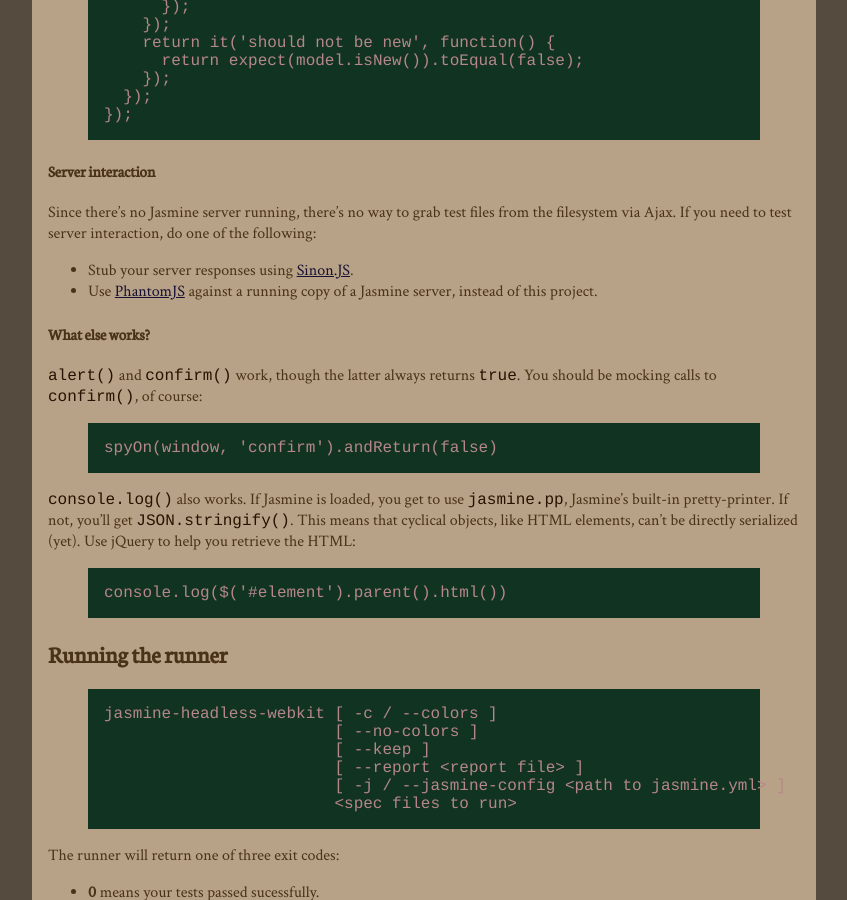
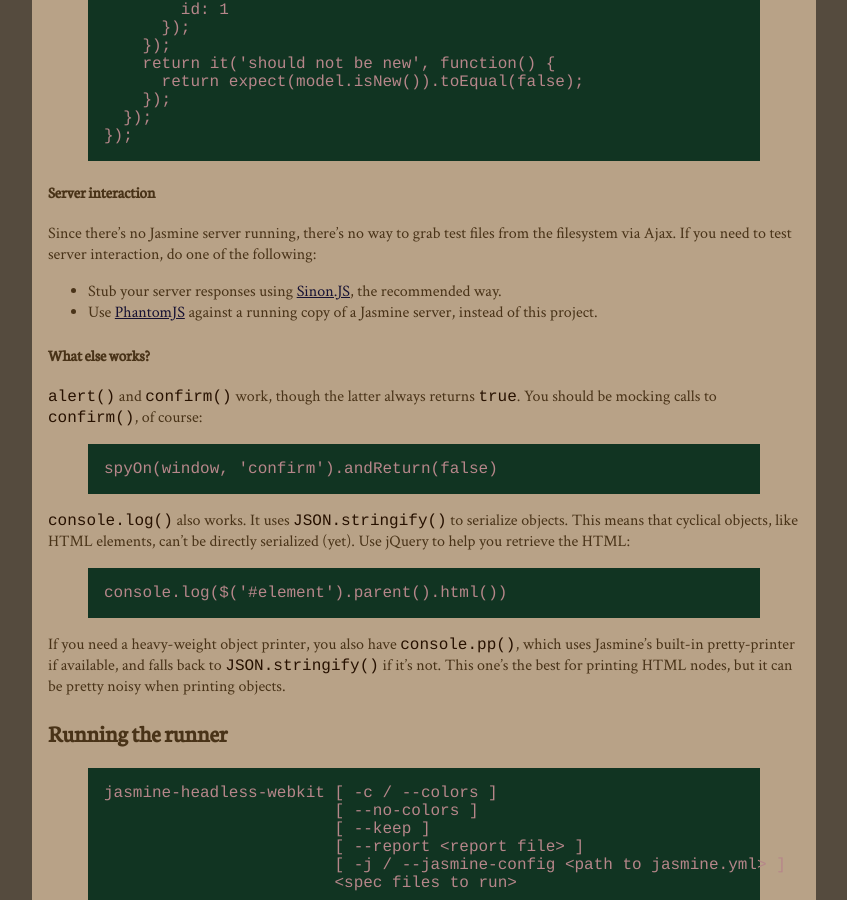
Before and after one commit to johnbintz/jasmine-headless-webkit, a Jekyll site: the page built from index.md, in a window 1280 px wide and 900 px high, scrolled down 2525 px. Shown: the whole window, without its empty margins (216-1063 px from the left). Built offline with Jekyll 4.4.1, drawn with Linux system fonts in a browser that asks for light colours; Markdown is read by kramdown in place of the engine named in the settings; some of the changed text lies outside the part shown.

Commit message:
update docs for pretty-print

```diff
--- a/index.md
+++ b/index.md
@@ -25,7 +25,7 @@
 
 `jasmine-headless-webkit` also streamlines your workflow in other ways:
 
-* It integrates with [Autotest](https://github.com/seattlerb/zentest) and can easily be used with [watchr](https://github.com/mynyml/watchr) to automate the running of your tests during development.
+* It integrates with [Guard](https://github.com/guard/guard) when using [`guard-jasmine-headless-webkit`](https://github.com/guard/guard-jasmine-headless-webkit), and it works out-of-the-box with [Autotest](https://github.com/seattlerb/zentest).
 * It compiles [CoffeeScript](http://jashkenas.github.com/coffee-script/), both for your tests and for your application logic.
 * It can be configured like RSpec, and its output is very similar to RSpec's output, so you don't need to learn too much new stuff to use and integrate it.
 
@@ -47,7 +47,8 @@
 
 ### What do I need to get it working?
 
-Installation requires Qt 4.7.  The Internets will tell you how to get that for your particular environment.
+Installation requires Qt 4.7.  [`capybara-webkit`](https://github.com/thoughtbot/capybara-webkit) has the best instructions for installing Qt on various
+operating systems, so I'm not going to duplicate their work.
 `jasmine-headless-webkit` has been tested in the following environments:
 
 * Mac OS X 10.6, with MacPorts Qt and Nokia Qt.mpkg
@@ -125,12 +126,13 @@
   });
 });
 {% endhighlight %}
+
 #### Server interaction
 
 Since there's no Jasmine server running, there's no way to grab test files from the filesystem via Ajax.
 If you need to test server interaction, do one of the following:
 
-* Stub your server responses using [Sinon.JS](http://sinonjs.org/).
+* Stub your server responses using [Sinon.JS](http://sinonjs.org/), the recommended way.
 * Use [PhantomJS](http://www.phantomjs.org/) against a running copy of a Jasmine server, instead of this project.
 
 #### What else works?
@@ -142,12 +144,14 @@
 spyOn(window, 'confirm').andReturn(false)
 {% endhighlight %}
 
-`console.log()` also works. If Jasmine is loaded, you get to use `jasmine.pp`, Jasmine's built-in pretty-printer.
-If not, you'll get `JSON.stringify()`. This means that cyclical objects, like HTML elements, can't be directly serialized (yet). Use jQuery to help you retrieve the HTML:
+`console.log()` also works.  It uses `JSON.stringify()` to serialize objects. This means that cyclical objects, like HTML elements, can't be directly serialized (yet). Use jQuery to help you retrieve the HTML:
 
 {% highlight js %}
 console.log($('#element').parent().html())
 {% endhighlight %}
+
+If you need a heavy-weight object printer, you also have `console.pp()`, which uses Jasmine's built-in pretty-printer if available, and falls back to `JSON.stringify()` if it's not. This one's the best for
+printing HTML nodes, but it can be pretty noisy when printing objects.
 
 ## Running the runner
 
```
